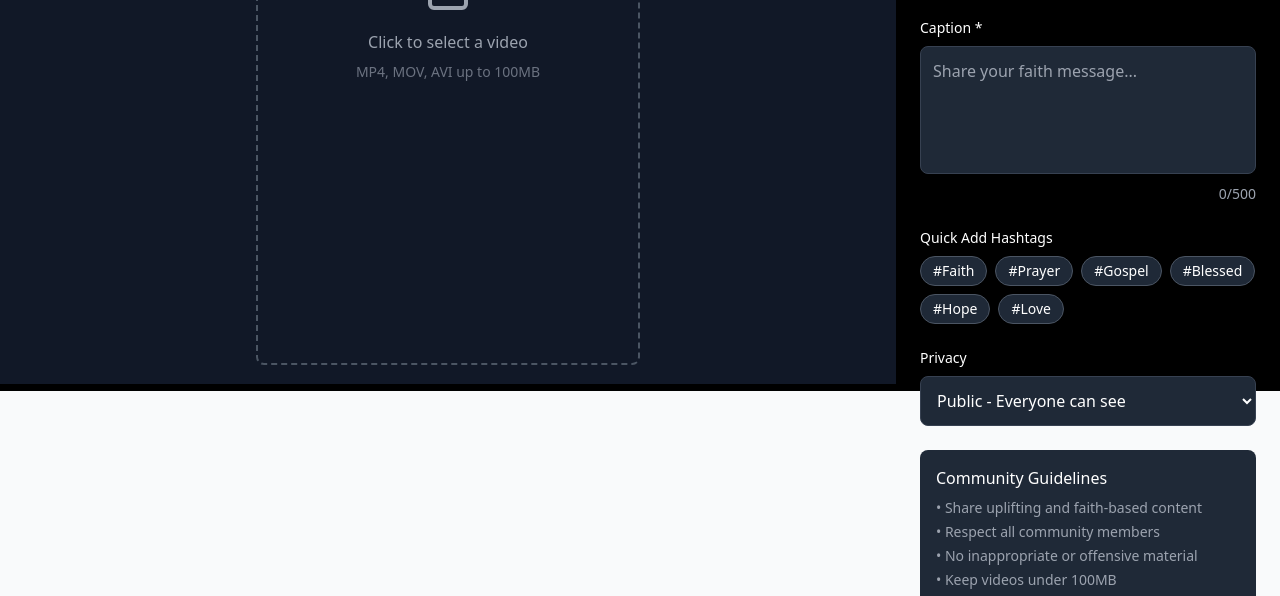
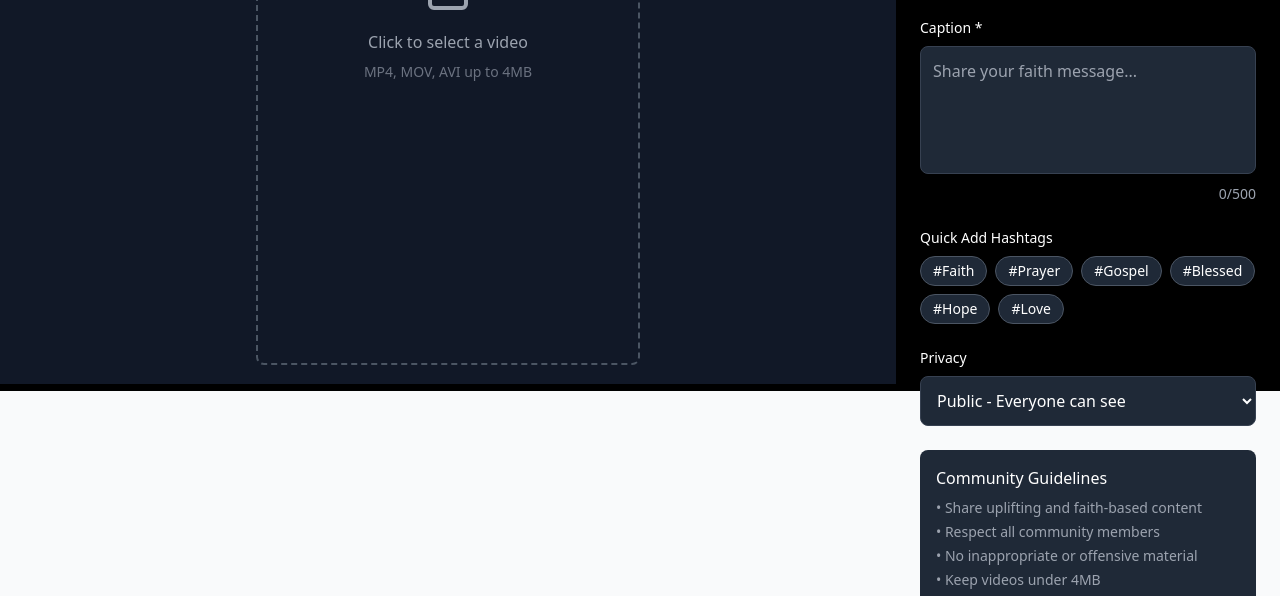
Before and after one commit to 28dallas/FaithFeed, a Next.js app: page /upload in a window 1280 px wide. Shown: the part 409-1005 px from the top of the page. Built offline with nearby package versions, Linux system fonts and the light colour scheme; sample sign-in values are in the browser's storage.

Commit message:
Revert video limit to 4MB for free plan

```diff
--- a/app/upload/page.tsx
+++ b/app/upload/page.tsx
@@ -59,9 +59,9 @@ export default function UploadPage() {
   const handleVideoSelect = (event: React.ChangeEvent<HTMLInputElement>) => {
     const file = event.target.files?.[0]
     if (file && file.type.startsWith('video/')) {
-      const maxSize = 100 * 1024 * 1024 // 100MB in bytes
+      const maxSize = 4 * 1024 * 1024 // 4MB in bytes
       if (file.size > maxSize) {
-        alert('Video file is too large. Please select a video under 100MB.')
+        alert('Video file is too large. Please select a video under 4MB.')
         return
       }
 
@@ -187,7 +187,7 @@ export default function UploadPage() {
                 Click to select a video
               </p>
               <p className="text-gray-500 text-sm mt-2">
-                MP4, MOV, AVI up to 100MB
+                MP4, MOV, AVI up to 4MB
               </p>
             </div>
           )}
@@ -304,7 +304,7 @@ export default function UploadPage() {
               <li>• Share uplifting and faith-based content</li>
               <li>• Respect all community members</li>
               <li>• No inappropriate or offensive material</li>
-              <li>• Keep videos under 100MB</li>
+              <li>• Keep videos under 4MB</li>
             </ul>
           </div>
         </div>
```
